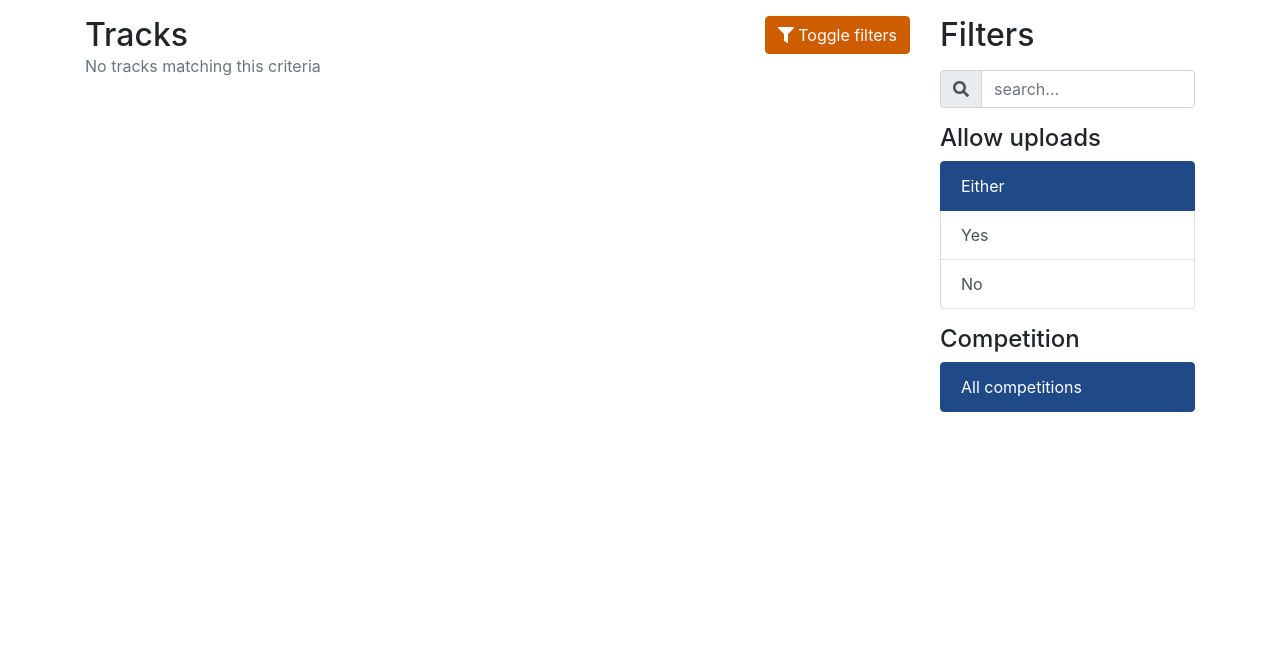
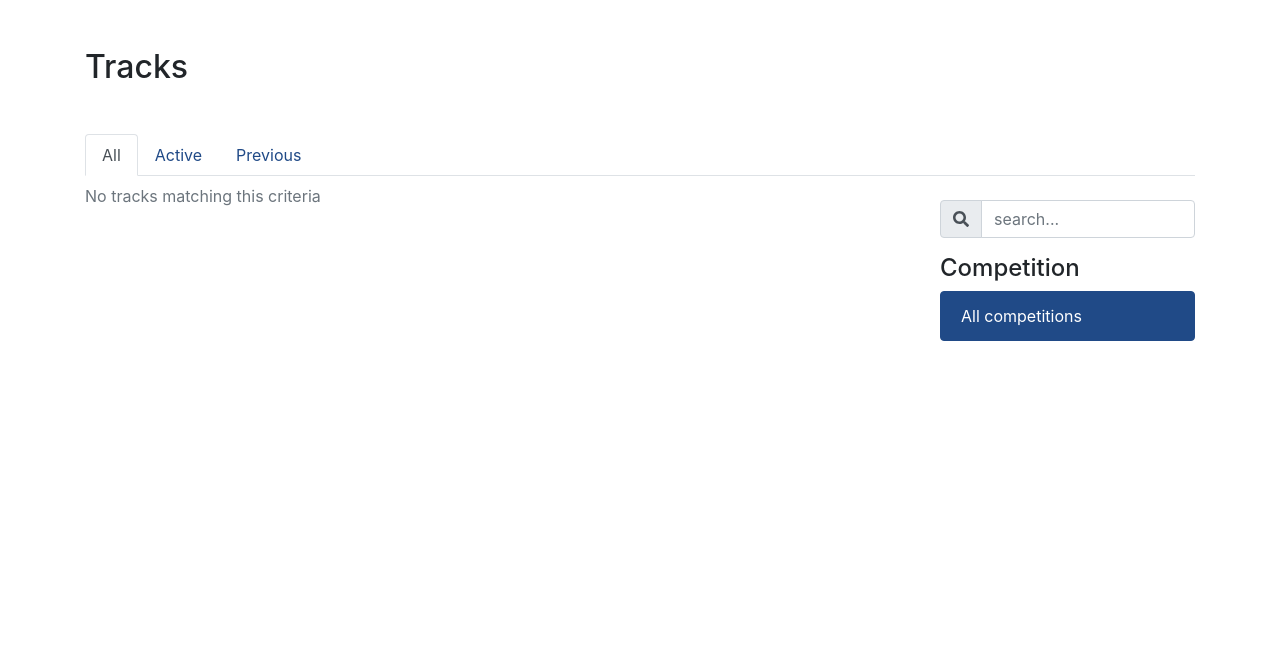
Before and after one commit to fossgalaxy/comet, a Django app: page /competitions/ in a window 1280 px wide. Shown: the part 70-722 px from the top of the page. Run offline with Django 3.2, Linux system fonts and the light colour scheme; data that the repository does not hold is empty; some libraries are stand-ins or nearby versions.

Commit message:
replace sidebar for active and inactive competitions with tabs

```diff
--- a/fg_competitions/templates/fg_competitions/track_filter.html
+++ b/fg_competitions/templates/fg_competitions/track_filter.html
@@ -5,17 +5,23 @@
 {% block head_title %}Competitions{% endblock %}
 
 {% block content %}
-<h1 class="sr-only">Competition List</h1>
+<h2 class="my-5">Tracks</h2>
 
-<div class="row" style="margin-top: 15px">
+<ul class="nav nav-tabs">
+	<li class="nav-item">
+		<a class="nav-link {% if not get_allow_submit or get_allow_submit == '1' %}active{% endif %}" href="?{% url_replace allow_submit=1 %}">All</a>
+	</li>
+	<li class="nav-item">
+		<a class="nav-link {% if get_allow_submit == '2' %}active{% endif %}" href="?{% url_replace allow_submit=2 %}">Active</a>
+	</li>
+	<li class="nav-item">
+		<a class="nav-link {% if get_allow_submit == '3' %}active{% endif %}" href="?{% url_replace allow_submit=3 %}">Previous</a>
+	</li>
+</ul>
+
+
+<div class="row mt-2">
 	<div class="col-12 col-md">
-		<div class="d-flex">
-			<h2 class="align-self-center my-auto" class="text-align: center">Tracks</h2>
-			<span class="ml-auto btn btn-secondary align-self-center" style="text-align: center;" data-toggle="collapse" aria-toggle="collapse" href="#filters">
-			     <i class="fa fa-filter" aria-hidden="true"></i>
-			     Toggle filters
-			</span>
-                </div>
 
 		<i class="clearfix" ></i>
 
@@ -57,21 +63,14 @@
 
 	</div>
 
-	<div class="col-12 col-md-4 col-lg-3 collapse show" id="filters">
-		<h2 class="mb-3" >Filters</h2>
+	<div class="col-12 col-md-4 col-lg-3 my-3" id="filters">
+		<h2 class="sr-only" >Filters</h2>
 		<form action="?search" method="GET">
 		<div class="input-group">
 			<div class="input-group-prepend"><span class="input-group-text"><i class="fa fa-search" aria-hidden="true"></i></span></div>
 			<input type="text" class="form-control" placeholder="search..." value="{{get_name}}" name="name" />
 		</div>
 		</form>
-
-		<h4 class="mt-3">Allow uploads</h4>
-		<div id="filter-uploads" class="list-group">
-			<a class="list-group-item list-group-item-action {% if not get_allow_submit or get_allow_submit == '1' %}active{% endif %}" href="?{% url_replace allow_submit=1 %}">Either</a>
-			<a class="list-group-item list-group-item-action {% if get_allow_submit == '2' %}active{% endif %}" href="?{% url_replace allow_submit=2 %}">Yes</a>
-			<a class="list-group-item list-group-item-action {% if get_allow_submit == '3' %}active{% endif %}" href="?{% url_replace allow_submit=3 %}">No</a>
-		</div>
 
 		<h4 class="mt-3" >Competition</h4>
 		<div id="filter-competition" class="list-group">
```
